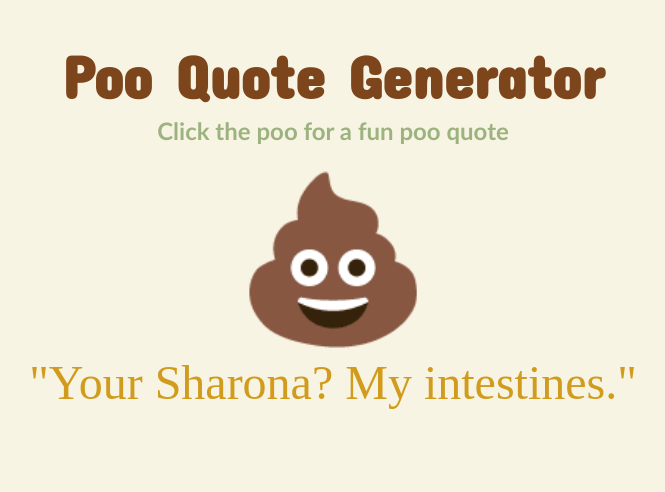
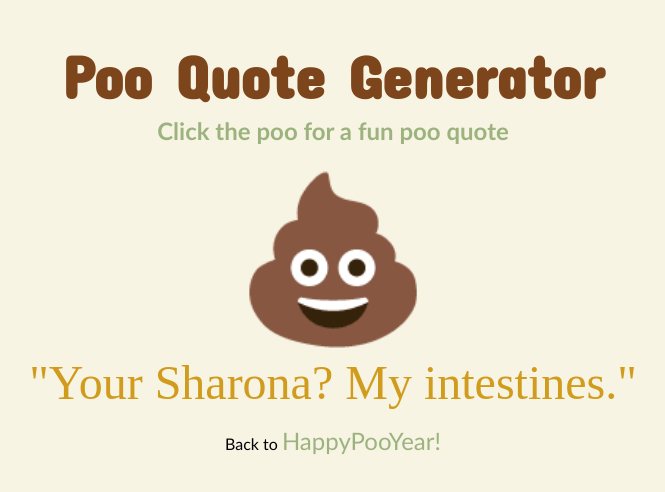
Before and after one commit to DeCommer/pooquotes, a website: page views/index.html in a window 1280 px wide. Shown: the whole page, without its empty margins (307-972 px from the left). Drawn offline with Linux system fonts and the light colour scheme; files that its build step writes are made by us from their sources; files whose address does not match are found by name; a web font is replaced by a local one.

Commit message:
Added back to hpy link

```diff
--- a/public/pq.css
+++ b/public/pq.css
@@ -27,6 +27,12 @@ h1 {
 h2 {
     font-size: 1.5em;
     color: #9CB380
+}
+
+a {
+    text-decoration: none;
+    color: #9CB380;
+    font-size: 1.5em;
 }
 
 #pooBtn{
--- a/views/index.html
+++ b/views/index.html
@@ -14,6 +14,7 @@
         <h2>Click the poo for a fun poo quote</h2>
         <button id="pooBtn">💩</button>
         <p id="quote">Your Sharona? My intestines.</p>
+        <p>Back to <a href="https://www.happypooyear.tk">HappyPooYear!</a></p>
     <script src="pq.js"></script>
 </body>
 </html>
```
